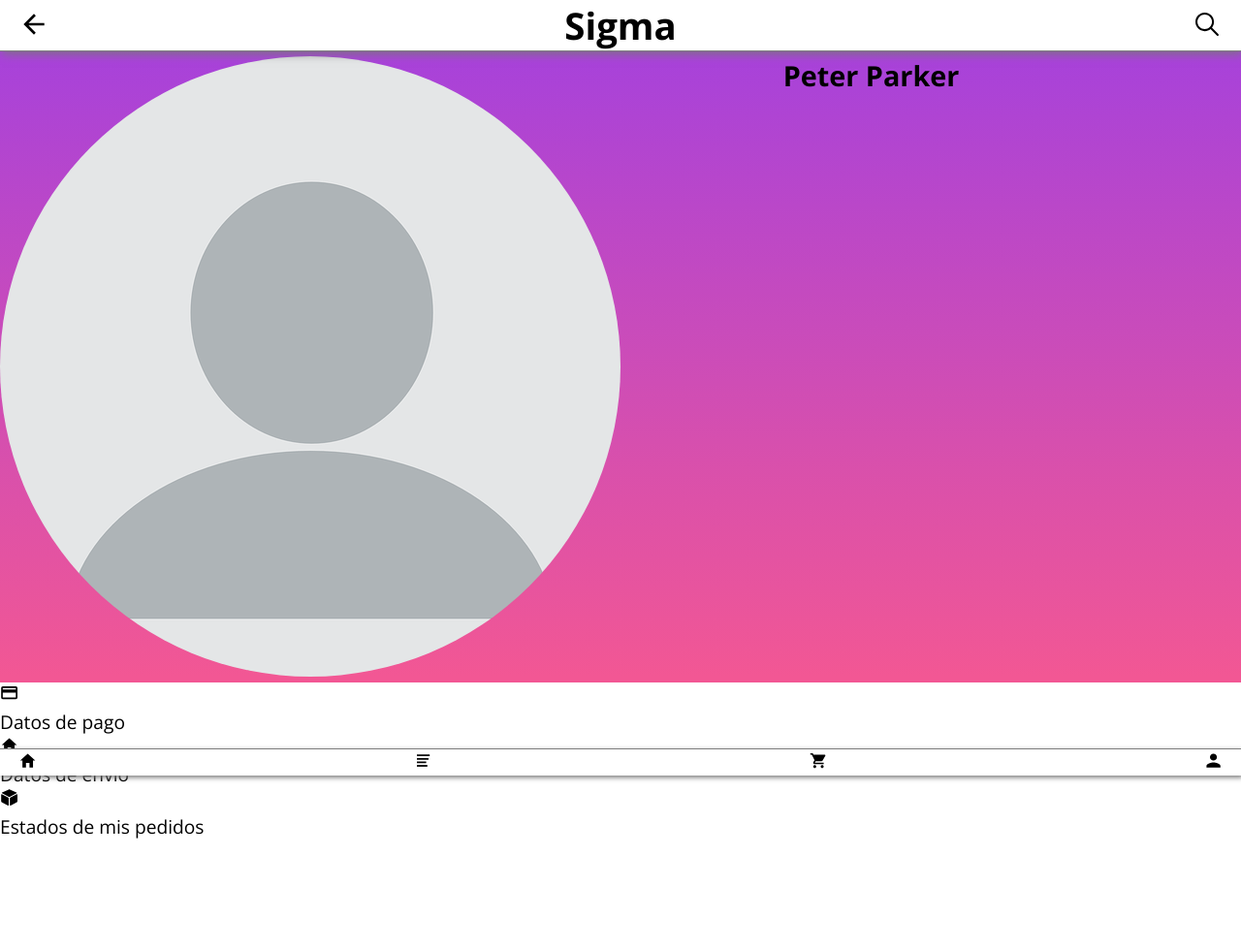
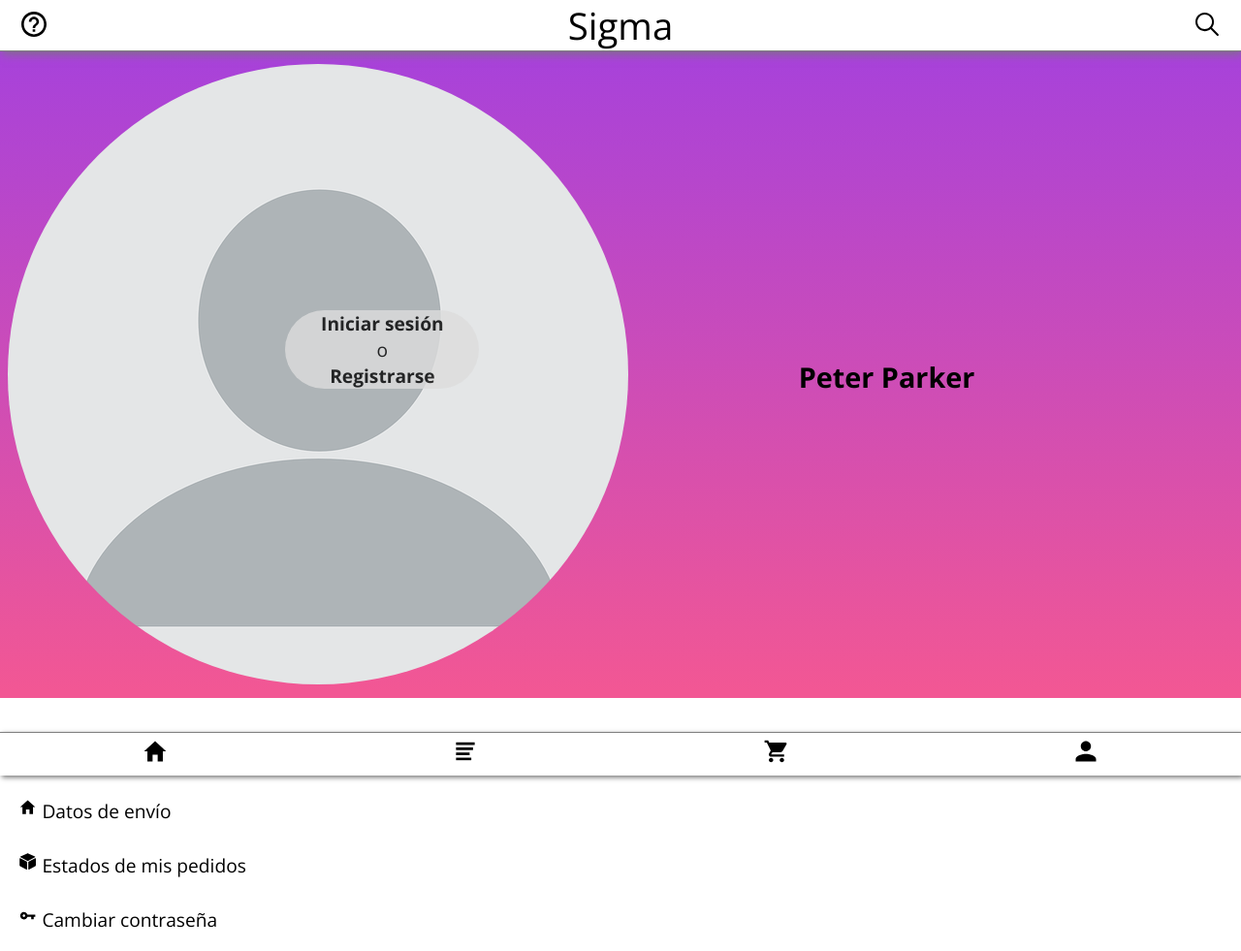
Before and after one commit to jovolopez/proyecto-sigma, a PHP site: page /perfil.html in a window 1280 px wide. Shown: the whole page at 97% size. Before the commit the page ends 865 px from the top, so only its background shows below. Run offline with PHP 8.4, Linux system fonts and the light colour scheme.

Commit message:
Unificación de diseño, enlace de páginas y orden de css.

```diff
--- a/css/perfil.css
+++ b/css/perfil.css
@@ -3,6 +3,8 @@
   padding: 0;
   box-sizing: border-box;
   list-style-type: none;
+  text-decoration: none;
+  color: black;
 }
 
 body {
@@ -23,6 +25,20 @@ header {
   background: white;
   box-shadow: 2px 2px 10px #777;
 }
+.sesion{
+  width: 200px;
+  position: fixed;
+  top: 40vh;
+  left: 23%;
+  text-align: center;
+  z-index: 1;
+  background: #ddd;
+  border-radius: 50px;
+  opacity: 0.8;
+}
+h1{
+  font-weight: 400;
+}
 
 .banner {
   background: linear-gradient(0deg, rgba(242,87,148,1) 1%, rgba(161,64,224,1) 100%);
@@ -34,7 +50,7 @@ header {
 }
 
 .banner-text {
-  float: left;
+  display: flex;
   width: 40%;
   justify-content: center;
   padding-left: 5px;
@@ -43,9 +59,9 @@ header {
 }
 
 .banner-img {
-  float: right;
   width: 50%;
   justify-content: center;
+  margin: 8px;
 }
 
 .banner-img img {
@@ -54,29 +70,31 @@ header {
 }
 
 .opciones {
-  display: flex;
+  padding: 1em;
+}
+.opcion .icon{
+  margin-right: 5px;
+}
+.container {
+  flex-direction: column;
 }
 
-.tarjeta {
-
+.opcion {
+  width: 100%;
+  display: flex;
+  margin-top: 1.5em;
 }
-
-.container {
-  flex-direction: row;
-  justify-content: flex-start;
-}
-
-
 .nav-menu {
-    padding: 0 1em;
+    padding: 3px 0;
     position: fixed;
     bottom: 0;
     left: 0;
     width: 100%;
+    font-size: 28px;
     border-top: solid 1px gray;
     display: flex;
-    justify-content: space-between;
-    align-items: baseline;
+    justify-content: space-around;
+    align-items: center;
     background: white;
     box-shadow: 2px 2px 5px #777;
 }
--- a/perfil.html
+++ b/perfil.html
@@ -11,7 +11,7 @@
   </head>
   <body>
     <header>
-      <ion-icon name="arrow-back" size="large" role="img" class="md icon-large hydrated" aria-label="arrow-back"></ion-icon>
+      <a href="preguntas.html"><ion-icon name="help-circle-outline" size="large" role="img" class="md icon-large hydrated" aria-label="Necesita ayuda?"></ion-icon></a>
       <h1>Sigma</h1>
       <ion-icon name="ios-search" size="large" role="img" class="md icon-large hydrated" aria-label="search"></ion-icon>
     </header>
@@ -25,31 +25,38 @@
       </div>
     </div>
 
+    <div class="sesion">
+      <a href="login.html"><b>Iniciar sesión</b></a>
+      <p>o</p>
+      <a href="registro.html"><b>Registrarse</b></a>
+    </div>
     <div class="opciones">
 
-      <div class="container">
-        <div class="tarjeta">
-          <ion-icon name="card"></ion-icon>
+        <div class="opcion">
+          <ion-icon class="icon" name="card"></ion-icon>
           <p>Datos de pago</p>
         </div>
-        <div class="envio">
-          <ion-icon name="home"></ion-icon>
+        <div class="opcion">
+          <ion-icon class="icon" name="home"></ion-icon>
           <p>Datos de envío</p>
         </div>
-        <div class="pedidos">
-          <ion-icon name="cube"></ion-icon>
+        <div class="opcion">
+          <ion-icon class="icon" name="cube"></ion-icon>
           <p>Estados de mis pedidos</p>
         </div>
-      </div>
+        <div class="opcion">
+          <ion-icon class="icon" name="key"></ion-icon>
+          <p>Cambiar contraseña</p>
+        </div>
 
     </div>
 
     <!-- NOTE: Inicio de barra de navegacion -->
     <div class="nav-menu">
-      <div><ion-icon name="home"></ion-icon></div>
-      <div><ion-icon name="list"></ion-icon></div>
-      <div><ion-icon name="cart"></ion-icon></div>
-      <div><ion-icon name="person"></ion-icon></div>
+      <div><a href="home.html"><ion-icon class="nav-icon" name="home"></ion-icon></a></div>
+      <div><a href=""><ion-icon class="nav-icon" name="list"></ion-icon></a></div>
+      <div><a href=""><ion-icon class="nav-icon" name="cart"></ion-icon></a></div>
+      <div><a href="perfil.html"><ion-icon class="nav-icon" name="person"></ion-icon></a></div>
     </div>
 
 
```
Also changed, not shown: Contact-F.A.Q/preguntas.html (deleted, +0 -53 lines), contact.html (renamed from Contact-F.A.Q/contact.html, +9 -2 lines), css/contact.css (renamed from login-registro/css/registro.css, +46 -29 lines), css/home.css (+11 -7 lines), css/login.css (renamed from Contact-F.A.Q/estilo.css/preguntas.css, +56 -23 lines), css/preguntas.css (renamed from login-registro/css/login.css, +33 -42 lines), css/registro.css (renamed from Contact-F.A.Q/estilo.css/contact.css, +45 -34 lines), home.html (+9 -6 lines), login.html (renamed from login-registro/login.html, +8 -1 lines), preguntas.html (added, +51 -0 lines), registro.html (renamed from login-registro/registro.html, +7 -1 lines), cart.html (added), list.html (added).
